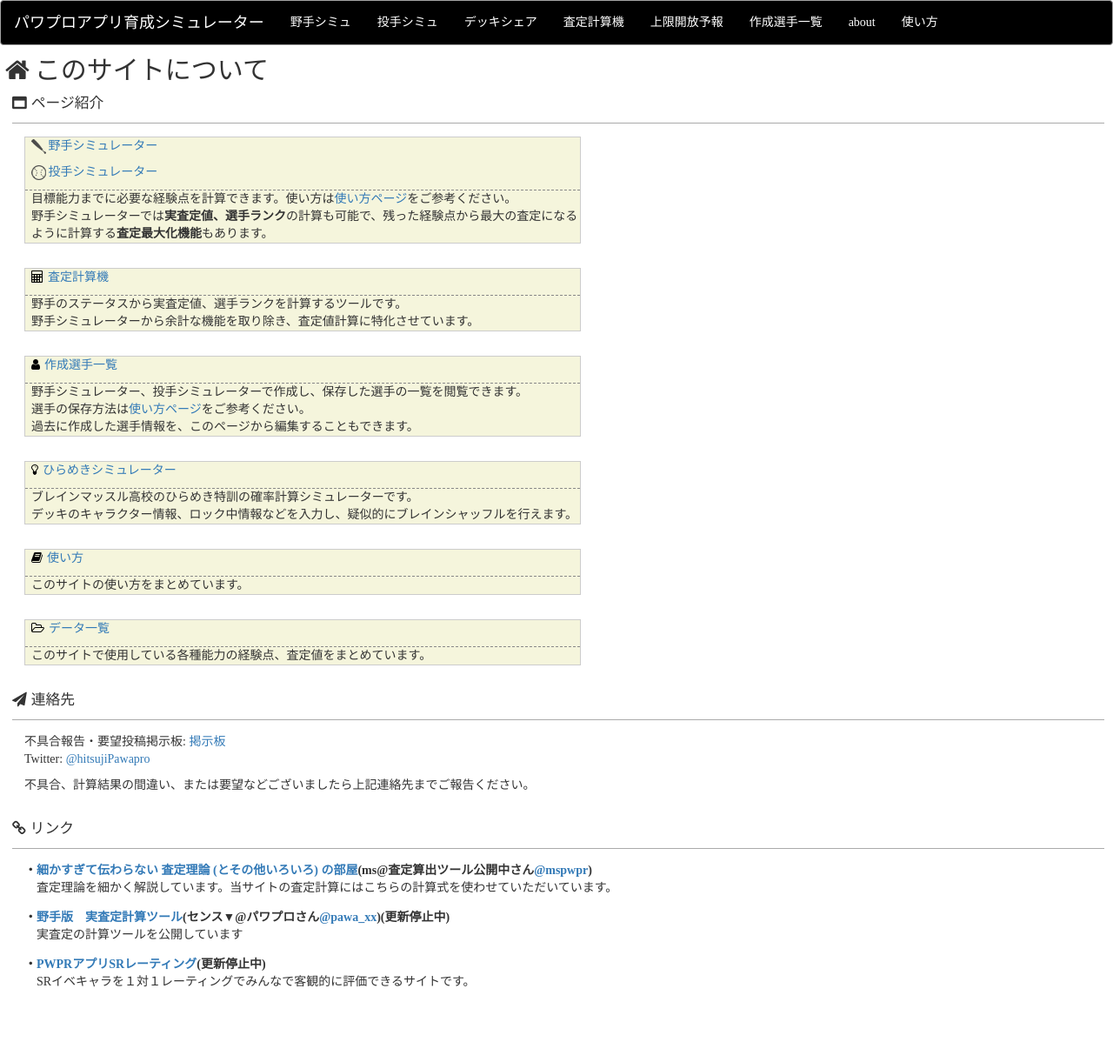
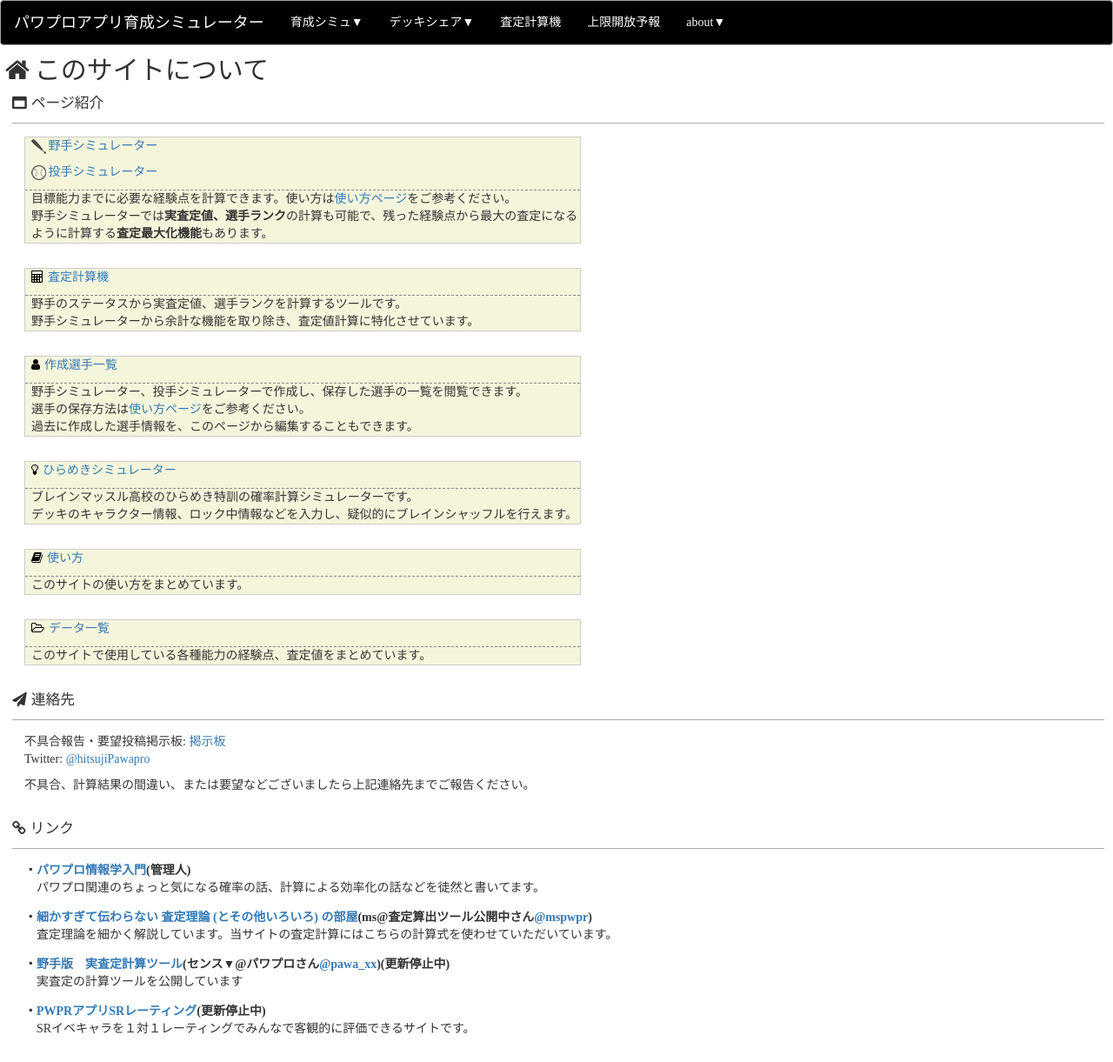
Before and after one commit to hitsujimeeee/stdwool, a PHP site: page /products/pawapro/php/about.php in a window 1280 px wide. Shown: the whole page at 87% size. Before the commit the page ends 1135 px from the top, so only its background shows below. Run offline with PHP 8.4, Linux system fonts and the light colour scheme.

Commit message:
ブログへのリンク追加、サイトヘッダーを整理

```diff
--- a/products/pawapro/php/about.php
+++ b/products/pawapro/php/about.php
@@ -101,6 +101,8 @@ $dbh = DB::connect();
 		<hr class="abHr">
 		<div class="contactArticle">
 			<dl class="linkList">
+				<dt><a onclick="ga('send', 'event', 'link', 'click', 'blog');" href="http://studiowool.hatenablog.com/" target="_blank">パワプロ情報学入門</a>(管理人)</dt>
+				<dd>パワプロ関連のちょっと気になる確率の話、計算による効率化の話などを徒然と書いてます。</dd>
 				<dt><a onclick="ga('send', 'event', 'link', 'click', 'mspwpr2.wixsite.com/mspwpr');" href="http://mspwpr2.wixsite.com/mspwpr" target="_blank">細かすぎて伝わらない 査定理論 (とその他いろいろ) の部屋</a>(ms@査定算出ツール公開中さん<a onclick="ga('send', 'event', 'link', 'click', 'twitter.com/mspwpr');" href="https://twitter.com/mspwpr" target="_blank">@mspwpr</a>)</dt>
 				<dd>査定理論を細かく解説しています。当サイトの査定計算にはこちらの計算式を使わせていただいています。</dd>
 				<dt><a onclick="ga('send', 'event', 'link', 'click', 'pawamatome.web.fc2.com');" href="http://pawamatome.web.fc2.com/" target="_blank">野手版　実査定計算ツール</a>(センス▼@パワプロさん<a onclick="ga('send', 'event', 'link', 'click', 'twitter.com/pawa_xx');" href="https://twitter.com/pawa_xx" target="_blank">@pawa_xx</a>)(更新停止中)</dt>
--- a/products/pawapro/php/header.php
+++ b/products/pawapro/php/header.php
@@ -19,14 +19,32 @@ if(basename(realpath("./")) === 'pawapro') {
 			</div>
 			<div class="collapse navbar-collapse" id="nav_target">
 				<ul class="nav navbar-nav">
-					<li><a href="<?php echo $urlPadding; ?>php/batter.php">野手シミュ</a></li>
-					<li><a href="<?php echo $urlPadding; ?>php/pitcher.php">投手シミュ</a></li>
-					<li><a href="<?php echo $urlPadding; ?>php/deckShare.php">デッキシェア</a></li>
+					<li class="dropdown">
+						<a data-toggle="dropdown" href="javascript:return 0;">育成シミュ▼</a>
+						<ul class="dropdown-menu">
+							<li><a href="<?php echo $urlPadding; ?>php/batter.php">野手シミュ</a></li>
+							<li><a href="<?php echo $urlPadding; ?>php/pitcher.php">投手シミュ</a></li>
+							<li><a href="<?php echo $urlPadding; ?>php/characters.php">作成選手一覧</a></li>
+						</ul>
+					</li>
+					<li class="dropdown">
+						<a data-toggle="dropdown" href="javascript:return 0;">デッキシェア▼</a>
+						<ul class="dropdown-menu">
+							<li><a href="<?php echo $urlPadding; ?>php/deckList.php">デッキ編集</a></li>
+							<li><a href="<?php echo $urlPadding; ?>php/deckSearch.php">デッキ検索</a></li>
+						</ul>
+					</li>
 					<li><a href="<?php echo $urlPadding; ?>php/assessment.php">査定計算機</a></li>
 					<li><a href="<?php echo $urlPadding; ?>php/limitOpen.php">上限開放予報</a></li>
-					<li><a href="<?php echo $urlPadding; ?>php/characters.php">作成選手一覧</a></li>
-					<li><a href="<?php echo $urlPadding; ?>php/about.php">about</a></li>
-					<li><a href="<?php echo $urlPadding; ?>php/manual.php">使い方</a></li>
+					<li class="dropdown">
+						<a data-toggle="dropdown" href="javascript:return 0;">about▼</a>
+						<ul class="dropdown-menu">
+							<li><a href="<?php echo $urlPadding; ?>php/about.php">このサイトについて</a></li>
+							<li><a href="<?php echo $urlPadding; ?>php/manual.php">使い方</a></li>
+							<li><a onclick="ga('send', 'event', 'link', 'click', 'board');" href="http://jbbs.shitaraba.net/game/58946/" target="_blank">掲示板</a></li>
+							<li><a onclick="ga('send', 'event', 'link', 'click', 'blog');" href="http://studiowool.hatenablog.com/" target="_blank">Blog</a></li>
+						</ul>
+					</li>
 				</ul>
 			</div>
 		</div>
```
